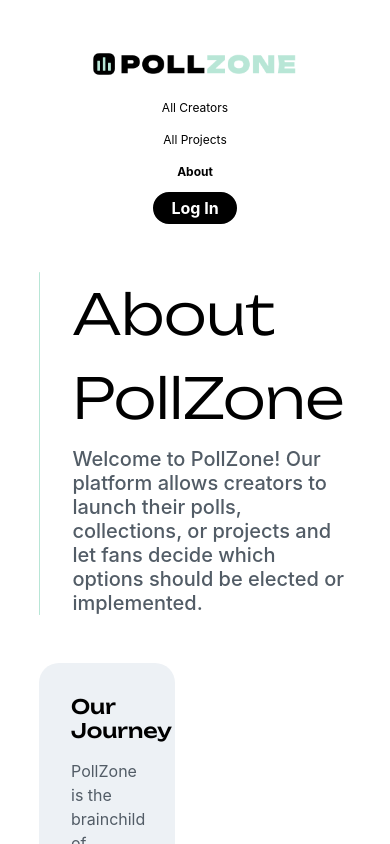
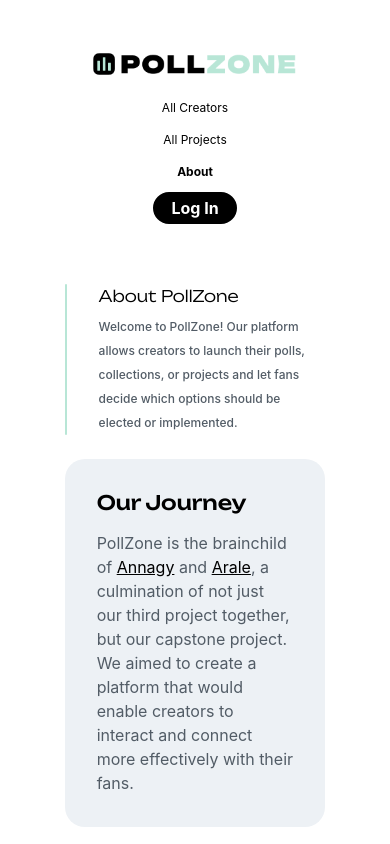
Before and after one commit to justArale/pollzone-client, a React (Vite) app: page /about in a window 390 px wide. Shown: the top 844 px of the page. Built offline with nearby package versions, Linux system fonts and the light colour scheme; no server answers.

Commit message:
responsive design aboutPage

```diff
--- a/src/components/AboutPage.css
+++ b/src/components/AboutPage.css
@@ -24,9 +24,34 @@
   font-weight: var(--font-weight-semiBold);
 }
 
-/* @media (max-width: 470px) {
+/* Responsive Styles */
+
+@media (max-width: 768px) {
+  .projectHeadline .headline {
+    font-size: var(--font-size-large);
+  }
+
+  .projectHeadline .bodyLarge {
+    font-size: var(--font-size-small);
+  }
+
   .aboutCard,
   .optionInfoBox {
     width: 100%;
   }
-} */
+}
+
+@media (max-width: 480px) {
+  .aboutDetails {
+    gap: 24px;
+    padding: 12px;
+  }
+
+  .projectHeadline .headline {
+    font-size: var(--font-size-medium);
+  }
+
+  .projectHeadline .bodyLarge {
+    font-size: var(--font-size-small);
+  }
+}
```
